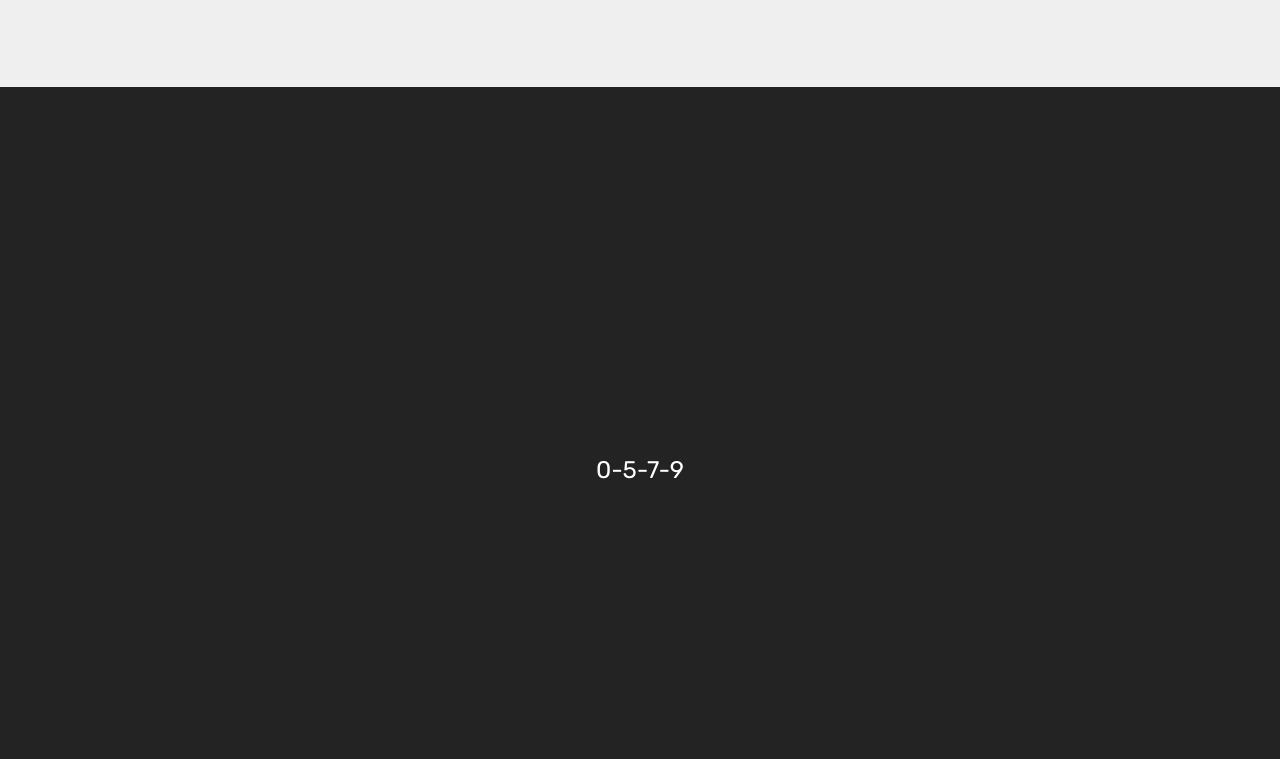
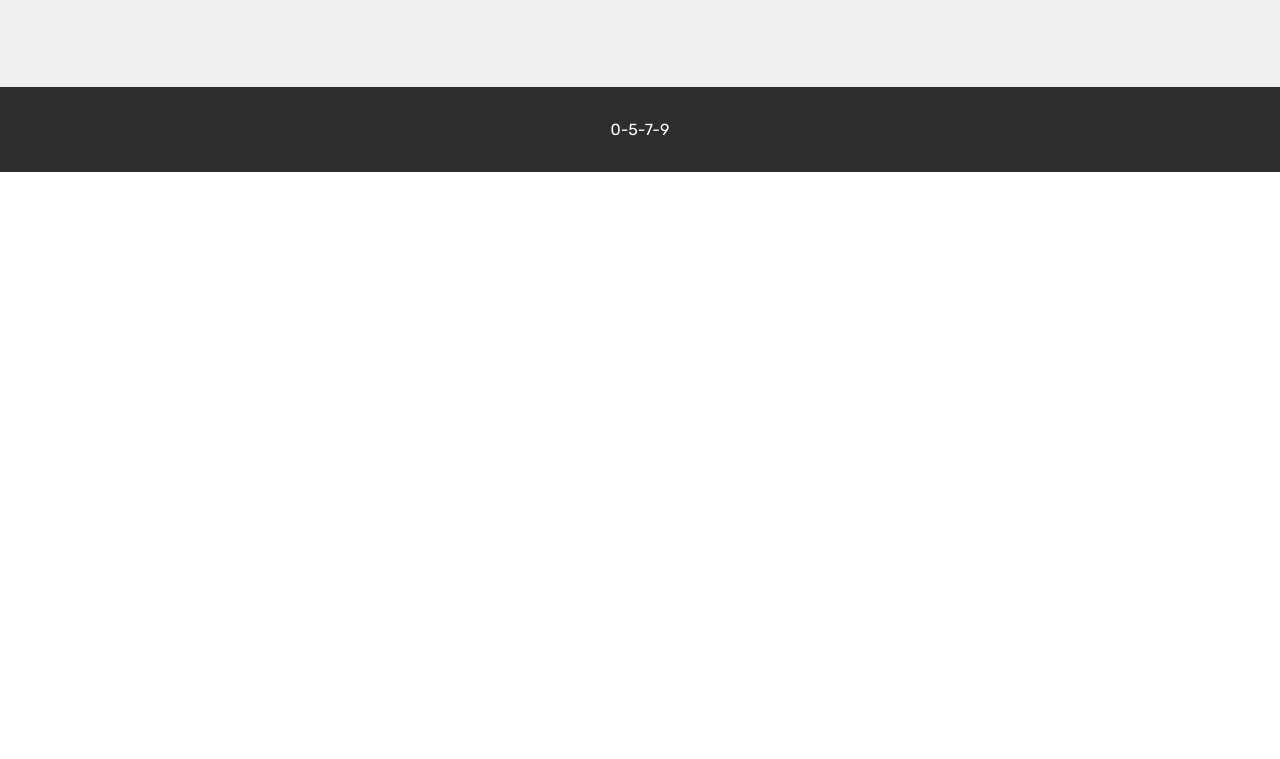
Before and after one commit to Wolfarya/value, a plain HTML site: page secret.html in a window 1280 px wide. Shown: the part 266-1025 px from the top of the page. After the commit the page ends 800 px from the top, so only its background shows below. Drawn offline with Linux system fonts and the light colour scheme; files whose address does not match are found by name.

Commit message:
create github pages

```diff
--- a/assets/mobirise/css/mbr-additional.css
+++ b/assets/mobirise/css/mbr-additional.css
@@ -2259,6 +2259,8 @@ body {
 .cid-qTkzRZLJNu .dropdown-item:hover {
   color: #c1c1c1 !important;
 }
-.cid-r7rbxrAAZk {
-  background-color: #232323;
-}
+.cid-r7rfYEB36r {
+  padding-top: 30px;
+  padding-bottom: 30px;
+  background-color: #2e2e2e;
+}
--- a/secret.html
+++ b/secret.html
@@ -53,7 +53,7 @@
     </nav>
 </section>
 
-<section class="engine"><a href="https://mobirise.info/l">free web templates</a></section><section class="countdown1 cid-r7rf7sdMFU" id="countdown1-b">
+<section class="engine"><a href="https://mobirise.info/g">how to build a site</a></section><section class="countdown1 cid-r7rf7sdMFU" id="countdown1-b">
 
 
 
@@ -67,30 +67,26 @@
         <div class="hoursCountdown" title="24"></div>
         <div class="minutesCountdown" title="60"></div>
         <div class="secondsCountdown" title="30"></div>
-        <div class="countdown pt-5 mt-2" data-due-date="2018/10/25">
+        <div class="countdown pt-5 mt-2" data-due-date="2018/10/24">
         </div>
     </div>
 </section>
 
-<section class="cid-r7rbxrAAZk mbr-fullscreen" id="header2-4">
+<section once="" class="cid-r7rfYEB36r" id="footer6-c">
 
 
 
 
 
-    <div class="container align-center">
-        <div class="row justify-content-md-center">
-            <div class="mbr-white col-md-10">
-
-
-                <p class="mbr-text pb-3 mbr-fonts-style display-5">
+    <div class="container">
+        <div class="media-container-row align-center mbr-white">
+            <div class="col-12">
+                <p class="mbr-text mb-0 mbr-fonts-style display-7">
                     0-5-7-9
                 </p>
-
             </div>
         </div>
     </div>
-
 </section>
 
 
```
Also changed, not shown: index.html (+1 -1 lines), 1 other file.
